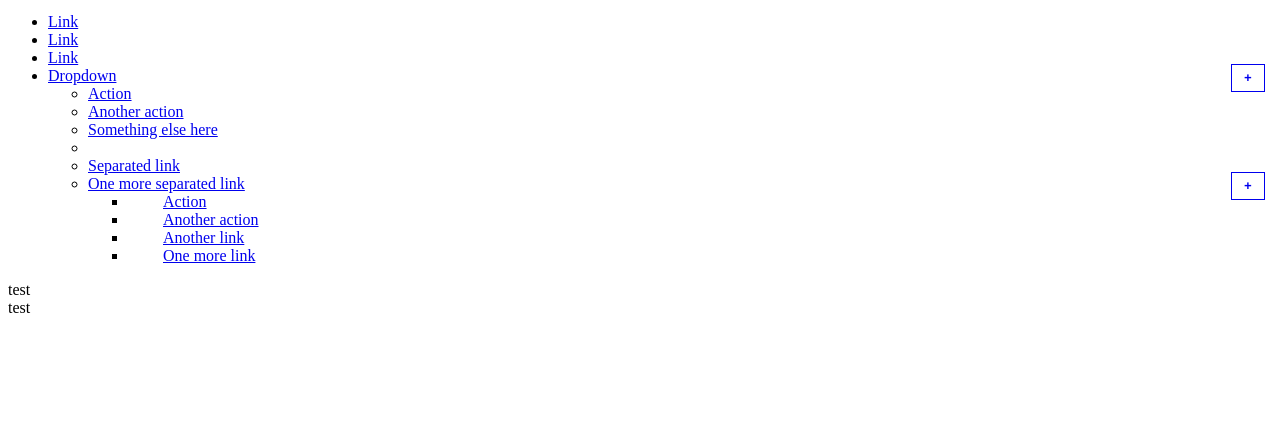
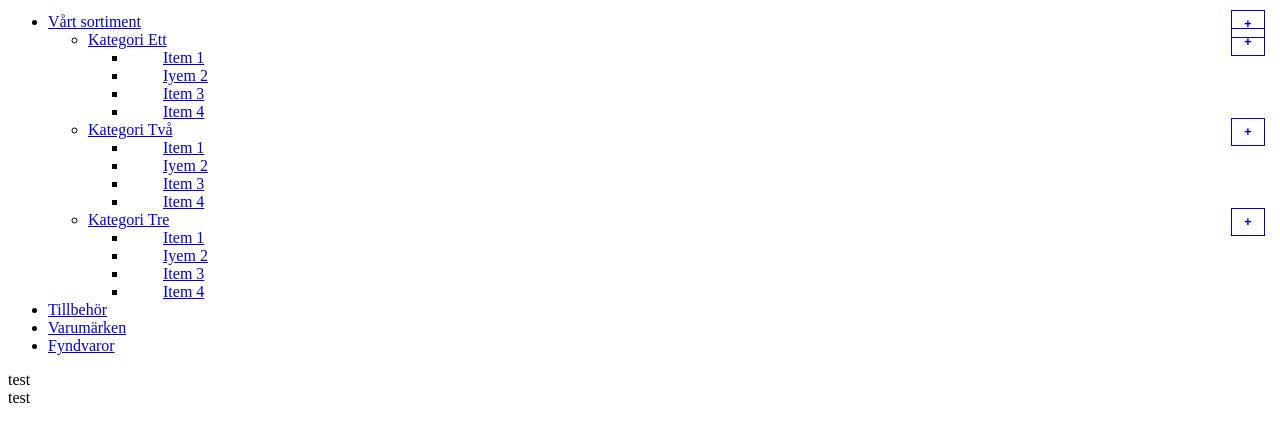
Before and after one commit to Lennervald/SUW16-ecommerce, a website with bundled scripts: page www/index.html in a window 1280 px wide. Shown: the part 32-474 px from the top of the page. Built offline with nearby package versions, Linux system fonts and the light colour scheme.

Commit message:
Updates to menu
Removed unecessary html and css

```diff
--- a/less/main.less
+++ b/less/main.less
@@ -1,9 +1,3 @@
 .navbar-brand {
 	// display: none !important
 }
-.caret-right {
-  border-bottom: 4px solid transparent;
-  border-top: 4px solid transparent;
-  border-left: 4px solid;
-  display: inline-block;
-}
--- a/www/index.html
+++ b/www/index.html
@@ -11,6 +11,7 @@
 
 	<!-- Navbar -->
 	<div class="navbar navbar-default" role="navigation">
+	  <div class="container">
 	  	  <div class="navbar-header">
 	  	    <button type="button" class="navbar-toggle" data-toggle="collapse" data-target=".navbar-collapse">
 	  	      <span class="sr-only">Toggle navigation</span>
@@ -24,30 +25,47 @@
 
 	  	    <!-- Left nav -->
 	  	    <ul class="nav navbar-nav">
-	      <li><a href="#">Link</a></li>
-	      <li><a href="#">Link</a></li>
-	      <li><a href="#">Link</a></li>
-	      <li><a href="#">Dropdown <span class="caret"></span></a>
+	  	    	<li><a href="#">Vårt sortiment <span class="caret"></span></a>
 	  	        <ul class="dropdown-menu">
-	          <li><a href="#">Action</a></li>
+	  	        	<!-- <li><a href="#">Action</a></li>
 	  	          <li><a href="#">Another action</a></li>
 	  	          <li><a href="#">Something else here</a></li>
 	  	          <li class="divider"></li>
-				<!-- <li class="dropdown-header">Nav header</li>  -->
-	          <li><a href="#">Separated link</a></li>
-	          <li><a href="#">One more separated link <span class="caret"></span></a>
+	  						<li class="dropdown-header">Nav header</li>
+	  	          <li><a href="#">Separated link</a></li> -->
+	  	          <li><a href="#">Kategori Ett <span class="caret"></span></a>
 	  	            <ul class="dropdown-menu">
-	              <li><a href="#">Action</a></li>
-	              <li><a href="#">Another action</a></li>
-	              <li><a href="#">Another link</a></li>
-	              <li><a href="#">One more link</a></li>
+	  	              <li><a href="#">Item 1</a></li>
+	  	              <li><a href="#">Iyem 2</a></li>
+	  	              <li><a href="#">Item 3</a></li>
+	  	              <li><a href="#">Item 4</a></li>
+	  	            </ul>
+	  	          </li>
+	  	          <li><a href="#">Kategori Två <span class="caret"></span></a>
+	  	            <ul class="dropdown-menu">
+	  	              <li><a href="#">Item 1</a></li>
+	  	              <li><a href="#">Iyem 2</a></li>
+	  	              <li><a href="#">Item 3</a></li>
+	  	              <li><a href="#">Item 4</a></li>
+	  	            </ul>
+	  	          </li>
+	  	          <li><a href="#">Kategori Tre <span class="caret"></span></a>
+	  	            <ul class="dropdown-menu">
+	  	              <li><a href="#">Item 1</a></li>
+	  	              <li><a href="#">Iyem 2</a></li>
+	  	              <li><a href="#">Item 3</a></li>
+	  	              <li><a href="#">Item 4</a></li>
 	  	            </ul>
 	  	          </li>
 	  	        </ul>
 	  	      </li>
+	  	      <li><a href="#">Tillbehör</a></li>
+	  	      <li><a href="#">Varumärken</a></li>
+	  	      <li><a href="#">Fyndvaror</a></li>
 	  	    </ul>
 
 	  	  </div><!--/.nav-collapse -->
+	  </div>
 	</div>
 
 
```
Lines whose indentation alone changed are shown as unchanged.
